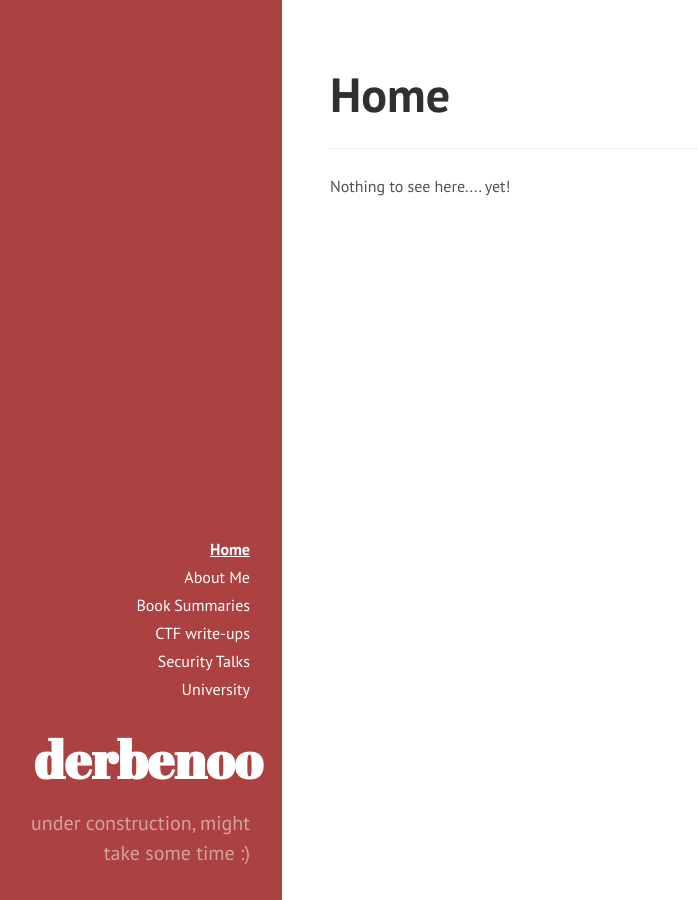
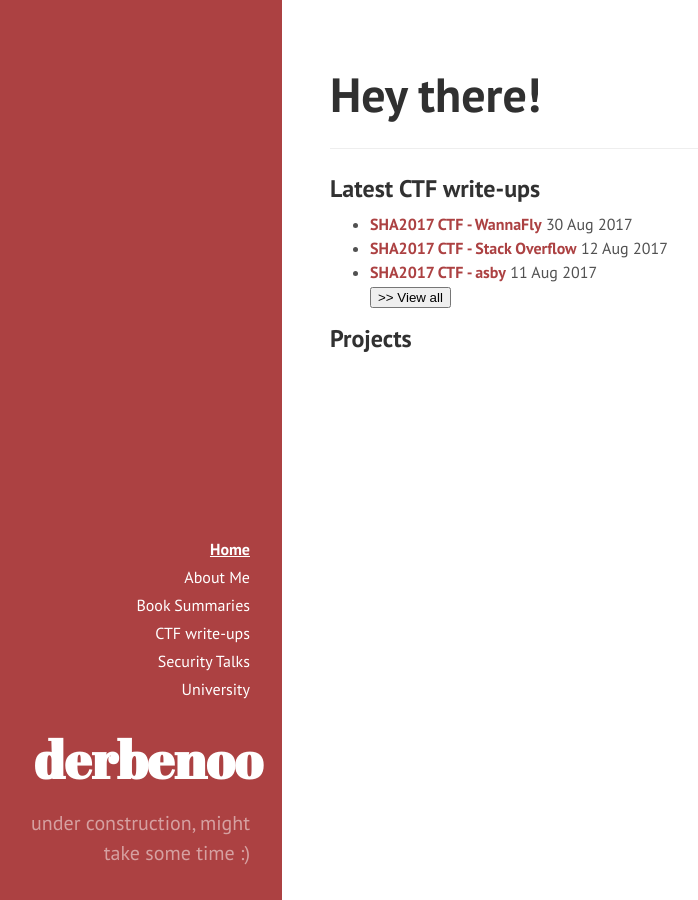
Before and after one commit to derbenoo/derbenoo.github.io, a Jekyll site: the page built from index.html, in a window 1280 px wide. Shown: the whole page, without its empty margins (6-704 px from the left). Built offline with Jekyll 4.4.1, drawn with Linux system fonts in a browser that asks for light colours; the list of posts is cut into pages by our own code.

Commit message:
first content for index page

```diff
--- a/_includes/sidebar.html
+++ b/_includes/sidebar.html
@@ -3,7 +3,6 @@
 
     <nav class="sidebar-nav">
           <a class="sidebar-nav-item{% if page.url == '/' | apppend: site.baseurl %} active{% endif %}" href="/{{ site.baseurl }}">Home</a>
-
       {% for node in site.pages %}
         {% if node.title != null %}
           {% if node.layout == "page" %}
--- a/index.html
+++ b/index.html
@@ -1,10 +1,25 @@
 ---
 layout: default
-title: Home
+title: Hey there!
 ---
 
 <div class="page">
   <h1 class="page-title">{{ page.title }}</h1>
 	<hr>
-  Nothing to see here.... yet!
+	<h2>Latest CTF write-ups</h2>
+	<ul>
+  {% for post in site.categories.ctf limit:3 %}
+  <li>
+      <a href="{{ post.url }}">
+        <b>{{post.event}} - {{ post.title }}</b>
+      </a>
+    {{ post.date | date_to_string }}
+  </li>
+  {% endfor %}
+  <button> >> View all</button>
+  </ul>
+
+	<h2>Projects</h2>
+
+	<h2></h2>
 </div>
```
